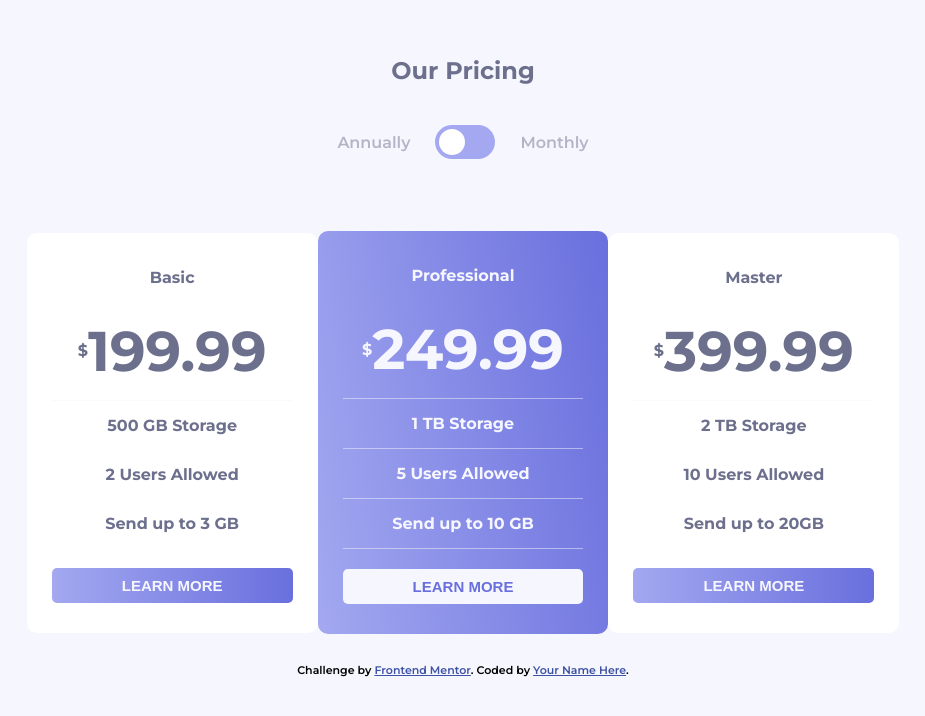
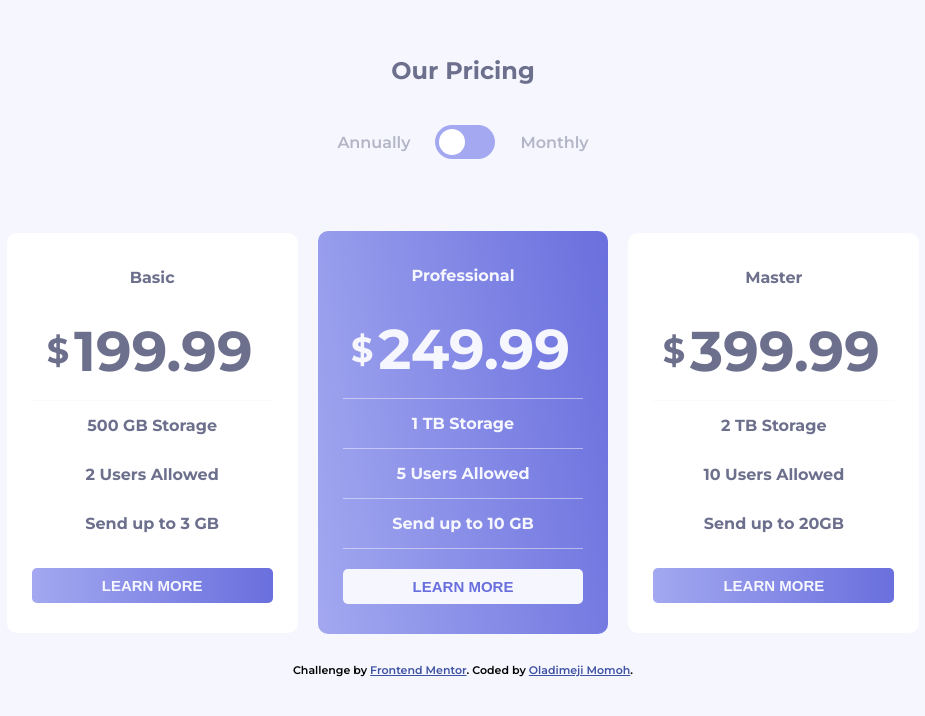
Before and after one commit to oladee/pricing-component-with-toggle, a plain HTML site: page index.html in a window 1280 px wide. Shown: the whole page, without its empty margins (177-1102 px from the left). Drawn offline with Linux system fonts and the light colour scheme.

Commit message:
done with tggle functionality

```diff
--- a/index.html
+++ b/index.html
@@ -35,7 +35,7 @@
       <div class="timeframe">
         <p>Annually</p>
         <label class="switch">
-          <input type="checkbox" id="check" />
+          <input type="checkbox" id="check" tabindex="0"/>
           <span class="slider round"></span>
         </label>
         <p>Monthly</p>
@@ -79,7 +79,7 @@
     </main>
   <div class="attribution">
     Challenge by <a href="https://www.frontendmentor.io?ref=challenge" target="_blank">Frontend Mentor</a>.
-    Coded by <a href="#">Your Name Here</a>.
+    Coded by <a href="github.com/oladee">Oladimeji Momoh</a>.
   </div>
     <script src="./tryout.js"></script>
   </body>
--- a/style.css
+++ b/style.css
@@ -1,6 +1,7 @@
 * {
   margin: 0;
   padding: 0;
+  box-sizing: border-box;
 }
 body {
   padding: 1.5em;
@@ -96,6 +97,9 @@ main{
     border-radius: 10px;
     max-width: fit-content;
 }
+.card:hover{
+  box-shadow: 0 10px 20px rgba(0,0,0,0.19), 0 6px 6px rgba(0,0,0,0.23);
+}
 .card p{
     padding: 15px 0px ;
 
@@ -103,6 +107,8 @@ main{
 .Professional{
   background: linear-gradient(80deg,hsl(236, 72%, 79%),hsl(237, 63%, 64%));
   color: hsl(240, 78%, 98%);
+  margin-left: 20px;
+  margin-right: 20px;
 }
 .Professional button{
   background: hsl(240, 78%, 98%);
@@ -115,6 +121,10 @@ main{
 #Professionalusers, #Professionalstorage, #Professionalsend, .money{
   border-bottom: 1px solid rgba(246, 246, 254, 0.5);;
 }
+.money p{
+  font-size: 35px;
+  padding-right: 5px;
+}
 button{
   margin: 20px 0px 10px;
   font-size: 15px;
```
